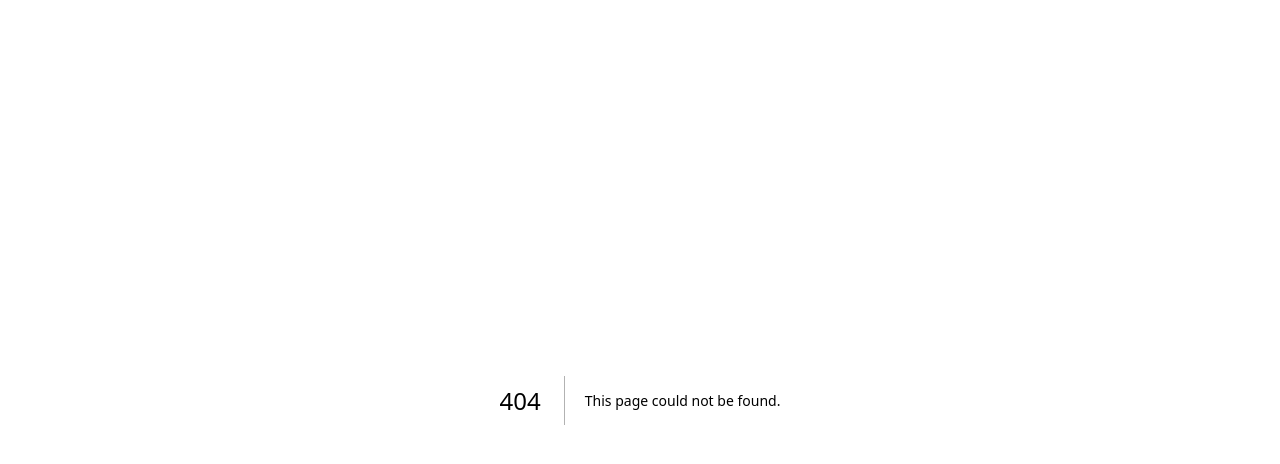
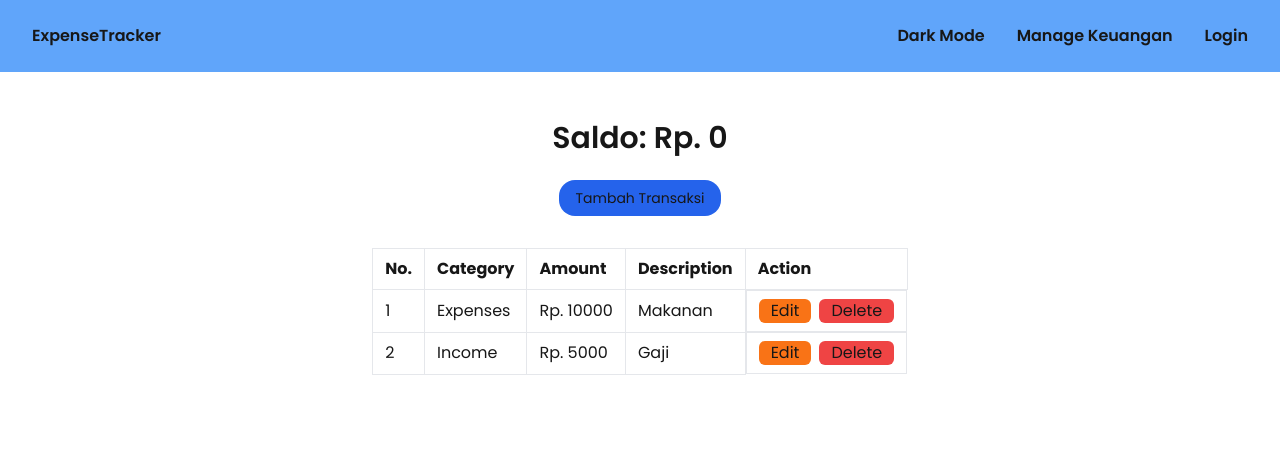
Before and after one commit to DwikyAhmad/AksamediaFrontEndTest, a Next.js app: page /manage in a window 1280 px wide. Before the commit this address had no page. Shown: the top 464 px of the page. Built offline with nearby package versions, Linux system fonts and the light colour scheme; no server answers.

Commit message:
feat: add manage page

```diff
--- /dev/null
+++ b/src/app/manage/new/page.tsx
@@ -0,0 +1,11 @@
+import FormTransaksi from "@/components/FormTransaksi";
+import Navbar from "@/components/Navbar";
+
+export default function page() {
+    return (
+        <div>
+            <Navbar />
+            <FormTransaksi />
+        </div>
+    );
+}
--- /dev/null
+++ b/src/app/manage/page.tsx
@@ -0,0 +1,11 @@
+import DataKeuangan from "@/components/DataKeuangan";
+import Navbar from "@/components/Navbar";
+
+export default function page() {
+    return (
+        <div>
+            <Navbar />
+            <DataKeuangan/>
+        </div>
+    );
+}
--- a/src/app/page.tsx
+++ b/src/app/page.tsx
@@ -15,7 +15,7 @@ export default function Home() {
                     ExpenseTracker.
                 </p>
                 <Link
-                    href={"/login"}
+                    href={"/manage"}
                     className="py-3 px-6 bg-blue-600 rounded-3xl font-medium mt-6
                     hover:bg-blue-800 duration-200 "
                 >
--- /dev/null
+++ b/src/components/DataKeuangan.tsx
@@ -0,0 +1,60 @@
+"use client";
+
+import Link from "next/link";
+
+export default function DataKeuangan() {
+    let saldo = localStorage.getItem("saldo");
+
+    if (saldo === null) {
+        localStorage.setItem("saldo", "0");
+        saldo = "0";
+    }
+
+    return (
+        <div className="font-poppins flex items-center justify-center flex-col gap-6">
+            <h1 className="mt-12 text-3xl font-semibold">Saldo: Rp. {saldo}</h1>
+            <Link
+                href={"/manage/new"}
+                className="bg-blue-600 py-2 px-4 rounded-2xl text-sm hover:bg-blue-800 duration-200"
+            >
+                Tambah Transaksi
+            </Link>
+
+            <table className="table-auto mt-2">
+                <thead>
+                    <tr>
+                        <th className="border px-3 text-left py-2">No.</th>
+                        <th className="border px-3 text-left py-2">Category</th>
+                        <th className="border px-3 text-left py-2">Amount</th>
+                        <th className="border px-3 text-left py-2">
+                            Description
+                        </th>
+                        <th className="border px-3 text-left py-2">Action</th>
+                    </tr>
+                </thead>
+                <tbody>
+                    <tr>
+                        <td className="border px-3 py-2">1</td>
+                        <td className="border px-3 py-2">Expenses</td>
+                        <td className="border px-3 py-2">Rp. 10000</td>
+                        <td className="border px-3 py-2">Makanan</td>
+                        <td className="border px-3 py-2 flex gap-2">
+                            <button className="bg-orange-500 px-3 rounded-md hover:bg-orange-700 duration-150">Edit</button>
+                            <button className="bg-red-500 px-3 rounded-md hover:bg-red-700 duration-150">Delete</button>
+                        </td>
+                    </tr>
+                    <tr>
+                        <td className="border px-3 py-2">2</td>
+                        <td className="border px-3 py-2">Income</td>
+                        <td className="border px-3 py-2">Rp. 5000</td>
+                        <td className="border px-3 py-2">Gaji</td>
+                        <td className="border px-3 py-2 flex gap-2">
+                            <button className="bg-orange-500 px-3 rounded-md hover:bg-orange-700 duration-150">Edit</button>
+                            <button className="bg-red-500 px-3 rounded-md hover:bg-red-700 duration-150">Delete</button>
+                        </td>
+                    </tr>
+                </tbody>
+            </table>
+        </div>
+    );
+}
--- /dev/null
+++ b/src/components/FormTransaksi.tsx
@@ -0,0 +1,5 @@
+export default function FormTransaksi() {
+  return (
+    <div>FormTransaksi</div>
+  )
+}
--- a/src/middleware.ts
+++ b/src/middleware.ts
@@ -12,7 +12,7 @@ export async function middleware(request: NextRequest) {
         console.log(`POST request to ${pathname} from ${request.headers.get('referer')}`);
     }
 
-    if (pathname === '/manage' && cookieStore.get('isAuthenticated')?.value !== 'true') {
+    if (pathname.startsWith('/manage') && cookieStore.get('isAuthenticated')?.value !== 'true') {
         return NextResponse.redirect(new URL('/login', baseUrl));
     }
 
```
